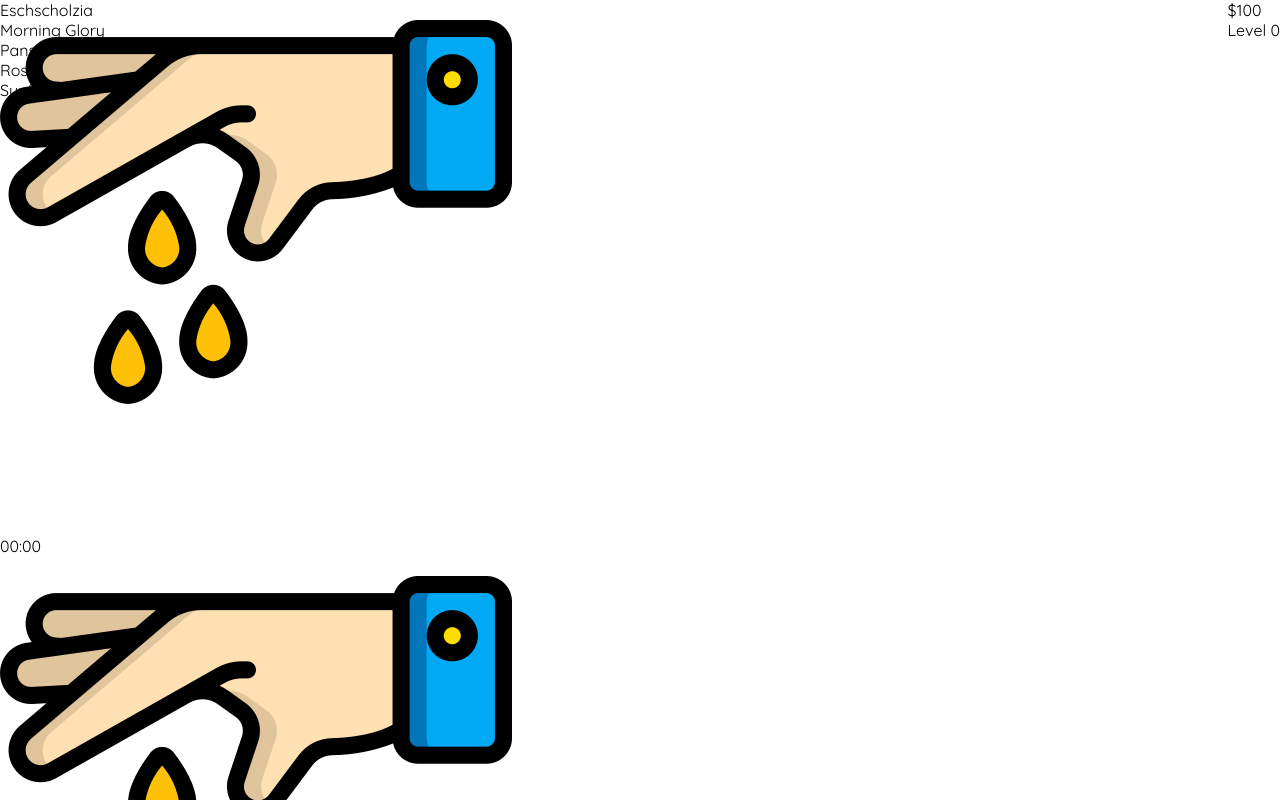
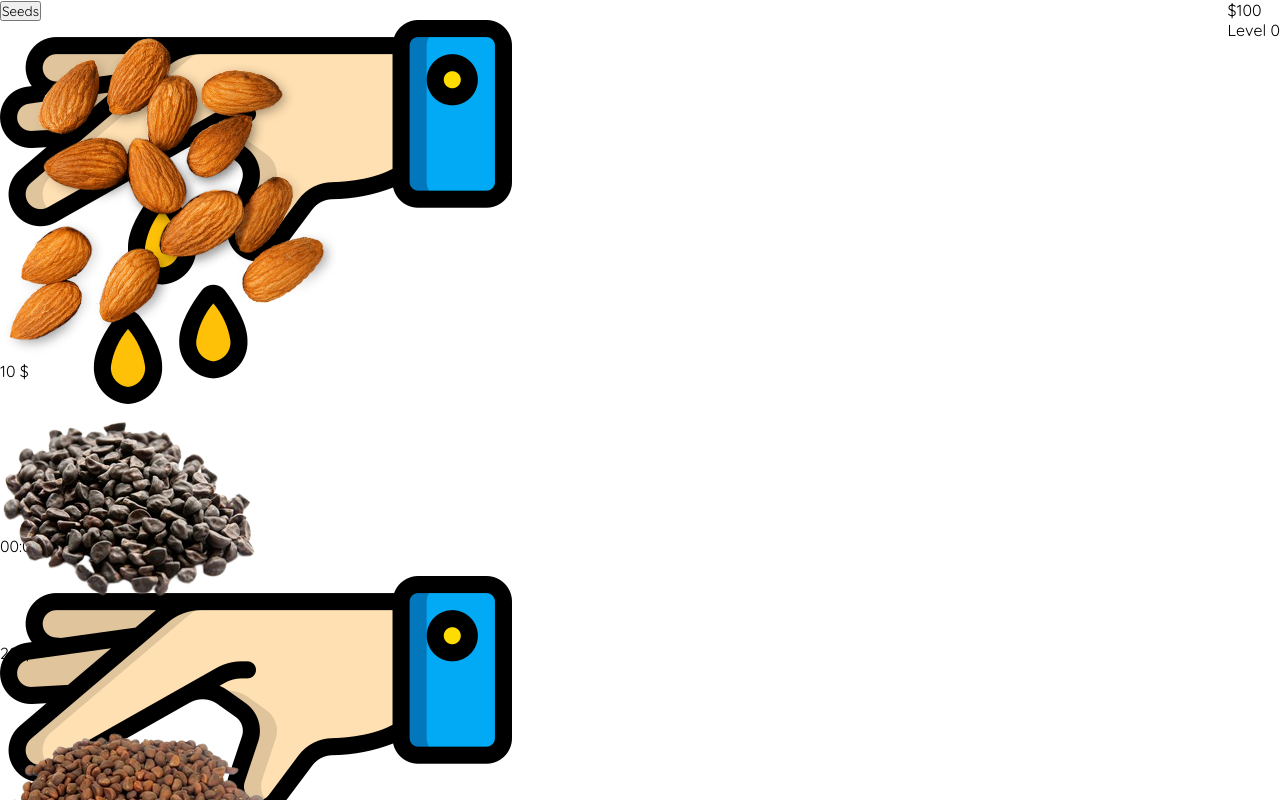
Before and after one commit to leanhvu21042001/sow-seeds, a React (Create React App) app in the folder game_lam_vuon/: page / in a window 1280 px wide. Shown: the top 800 px of the page. Built offline with nearby package versions, Linux system fonts and the light colour scheme.

Commit message:
Tạo toggle menu

```diff
--- /dev/null
+++ b/game_lam_vuon/src/components/SeedItem.js
@@ -0,0 +1,16 @@
+import React from 'react'
+import seedImgs from '../services/seed.service';
+
+export default function SeedItem(props) {
+  const { title, imageString, price, unit } = props;
+  console.log(props);
+  return (
+    <div className="seed-product" title={title}>
+      <img className="product-image" src={seedImgs[imageString]} alt={title} />
+      <div className="product-price">
+        <span className="price">{price}</span>
+        <span className="price-unit">{unit}</span>
+      </div>
+    </div>
+  )
+}
--- a/game_lam_vuon/src/views/App.js
+++ b/game_lam_vuon/src/views/App.js
@@ -1,8 +1,12 @@
 import React, { useState } from 'react';
 import MainSection from '../components/MainSection';
 import MenuSection from '../components/MenuSection';
+import SeedItem from '../components/SeedItem';
 
 function App() {
+
+  // state to check shop menu is active
+  const [isMenuToggle, setIsMenuToggle] = useState(false);
   // The seeds you've just bought:
   const [bag, setBag] = useState([]);
 
@@ -92,7 +96,7 @@ function App() {
 
   const removeLastItemFromBag = () => {
     setBag((prevState) => {
-      let newBag = [ ...prevState ];
+      let newBag = [...prevState];
       newBag.pop();
       return newBag;
     });
@@ -104,6 +108,7 @@ function App() {
     });
   }
 
+
   // Component:
   return (
     <div className="game-section">
@@ -111,12 +116,28 @@ function App() {
       <MenuSection></MenuSection>
 
       <div className="shop-section" style={{ position: 'fixed', top: 0, left: 0 }}>
-        <div className="seeds-section">
-          {
-            seedProducts.map((object, i) => {
-              return <div className="seed-product" key={i} onClick={() => { return buySeedProduct(i); }}>{object.name}</div>
-            })
-          }
+        <div className="shop-section-wrap">
+          <button onClick={() => (setIsMenuToggle(!isMenuToggle))} type="button" className="toggle-shop">Seeds</button>
+          <div className={`seeds-section${isMenuToggle ? " active": ""}`}>
+            {
+              seedProducts.map((object, i) => {
+
+                return <SeedItem
+                  key={i}
+                  title={object.name}
+                  price={object.price_of_seeds}
+                  imageString={object.img_forSeed}
+                  unit={" $ "}
+                />
+
+                // return <div className="seed-product"
+                //   key={i}
+                //   onClick={() => { return buySeedProduct(i); }}>
+                //   {object.name}
+                // </div>
+              })
+            }
+          </div>
         </div>
       </div>
 
```
